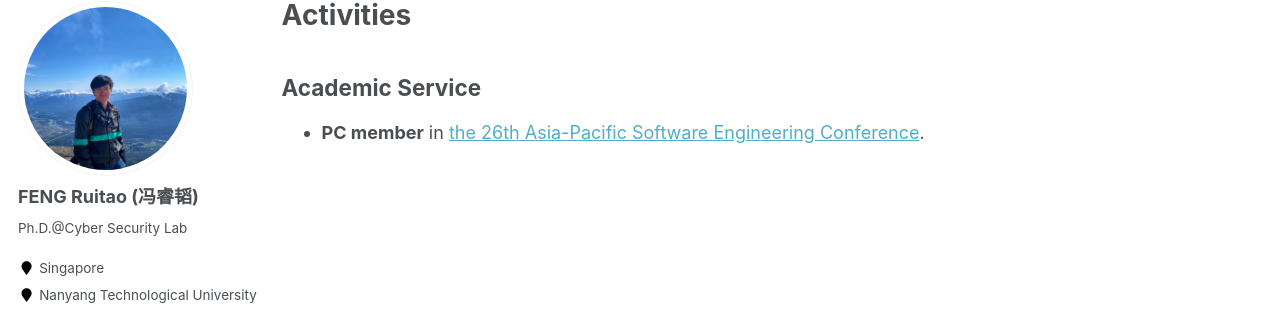
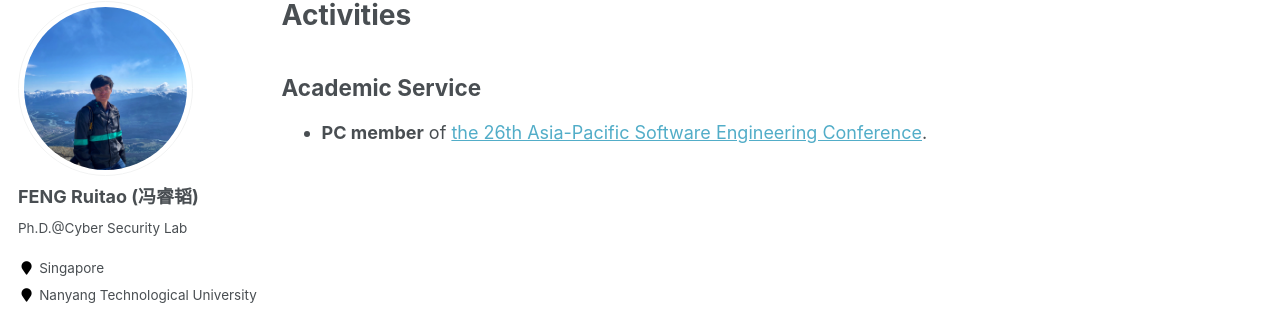
Before and after one commit to rtfeng/rtfeng.github.io, a Jekyll site: the page built from _pages/activities.md, in a window 1280 px wide. Shown: the part 117-432 px from the top of the page. Built offline with Jekyll 4.4.1, drawn with Linux system fonts in a browser that asks for light colours.

Commit message:
Small fix

```diff
--- a/_pages/activities.md
+++ b/_pages/activities.md
@@ -6,4 +6,4 @@ author_profile: true
 ---
 
 ## Academic Service
-  * **PC member** in [the 26th Asia-Pacific Software Engineering Conference](https://formal-analysis.com/apsec/2020/){:target="_blank"}.
+  * **PC member** of [the 26th Asia-Pacific Software Engineering Conference](https://formal-analysis.com/apsec/2020/){:target="_blank"}.
```
